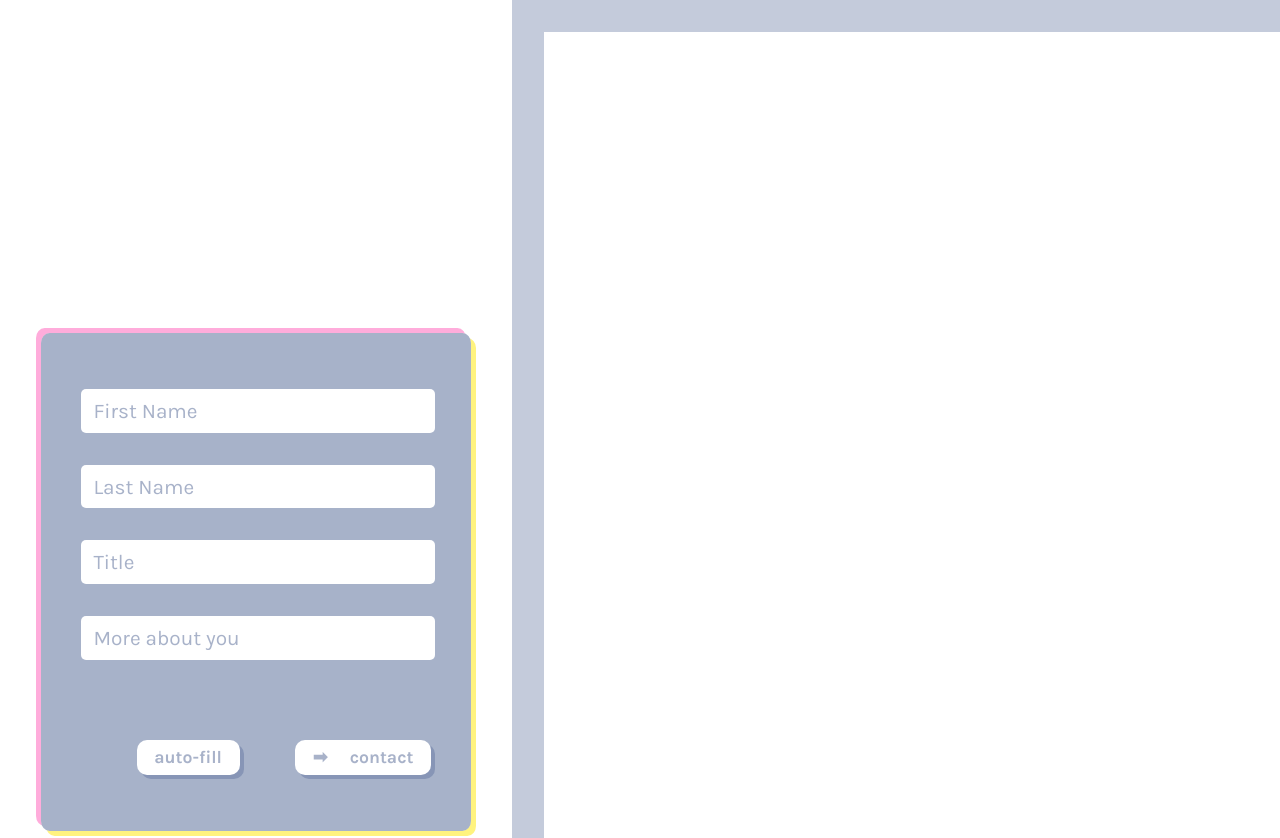
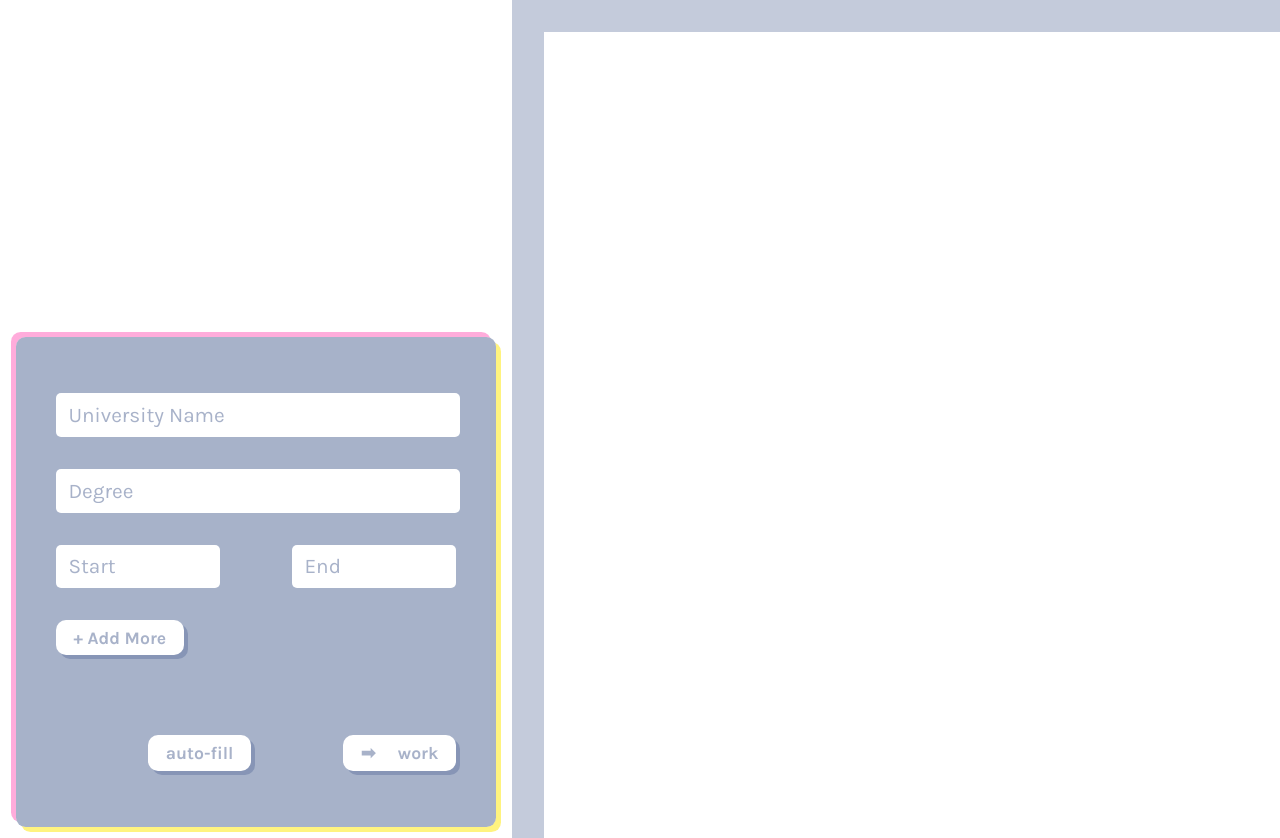
Before and after one commit to xewar/cv-builder, a React (Create React App) app: page / in a window 1280 px wide. Shown: the top 838 px of the page. Built offline with nearby package versions, Linux system fonts and the light colour scheme.

Commit message:
updated jobs and education forms

```diff
--- a/public/index.html
+++ b/public/index.html
@@ -26,17 +26,7 @@
     <title>CV Builder</title>
   </head>
   <body>
-    <noscript>You need to enable JavaScript to run this app.</noscript>
+    <noscript></noscript>
     <div id="root"></div>
-    <!--
-      This HTML file is a template.
-      If you open it directly in the browser, you will see an empty page.
-
-      You can add webfonts, meta tags, or analytics to this file.
-      The build step will place the bundled scripts into the <body> tag.
-
-      To begin the development, run `npm start` or `yarn start`.
-      To create a production bundle, use `npm run build` or `yarn build`.
-    -->
   </body>
 </html>
--- a/src/components/Editor.js
+++ b/src/components/Editor.js
@@ -23,11 +23,20 @@ class Editor extends Component {
       mobile: '',
       city: '',
       skillsList: [],
-      degreesObj: {},
-      jobsObj: {},
-      formElements: ['personal', 'contact', 'skills', 'education', 'work'],
-      currentForm: 'personal',
-      nextForm: 'contact',
+      degreesObj: [{ id: 0, university: '', degree: '', start: '', end: '' }],
+      jobsObj: [
+        {
+          id: 0,
+          organization: '',
+          title: '',
+          start: '',
+          end: '',
+          description: '',
+        },
+      ],
+      formElements: ['education', 'work', 'personal', 'contact', 'skills'],
+      currentForm: 'education',
+      nextForm: 'work',
       prevForm: '',
       showLeftButton: false,
       showRightButton: true,
@@ -40,24 +49,6 @@ class Editor extends Component {
     });
   }
 
-  // if (this.state.currentForm !== 'personal') {
-  //   this.setState({
-  //     showLeftButton: true,
-  //   });
-  // } else if (this.state.currentForm === 'personal') {
-  //   this.setState({
-  //     showLeftButton: false,
-  //   });
-  // }
-  // if (this.state.currentForm === 'work') {
-  //   this.setState({
-  //     showRightButton: false,
-  //   });
-  // } else {
-  //   this.setState({
-  //     showRightButton: true,
-  //   });
-  // }
   switchForm(event) {
     //changes the form that's displayed
     let direction = event.target.className.slice(6); //'Right' or 'Left'
@@ -97,7 +88,6 @@ class Editor extends Component {
 
   render() {
     const displayForm = () => {
-      console.log(this.state.currentForm, 'currentForm');
       if (this.state.currentForm === 'personal') {
         return (
           <Personal
@@ -126,19 +116,13 @@ class Editor extends Component {
             handleChange={this.handleChange}
           />
         );
+      } else if (this.state.currentForm === 'education') {
+        return <Education degreesObj={this.state.degreesObj} />;
+      } else if (this.state.currentForm === 'work') {
+        return (
+          <Work jobsObj={this.state.jobsObj} handleChange={this.handleChange} />
+        );
       }
-      //  else if (this.state.currentForm === 'education') {
-      //   return (
-      //     <Education
-      //       degreesObj={this.state.degreesObj}
-      //       handleChange={this.handleChange}
-      //     />
-      //   );
-      // } else if (this.state.currentForm === 'work') {
-      //   return (
-      //     <Work jobsObj={this.state.jobsObj} handleChange={this.handleChange} />
-      //   );
-      // }
     };
     return (
       <div className="mainContainer">
@@ -178,7 +162,7 @@ class Editor extends Component {
             city={this.state.city}
             skillsList={this.state.skillsList}
             degreesObj={this.state.degreesObj}
-            jobsObj={this.state.jobsObj}
+            // jobsObj={this.state.jobsObj}
           />
         </div>
       </div>
--- a/src/components/Education.js
+++ b/src/components/Education.js
@@ -4,22 +4,53 @@ class Education extends Component {
   constructor(props) {
     super(props);
     this.addEducation = this.addEducation.bind(this);
+    this.handleChange = this.handleChange.bind(this);
   }
-
+  addEducation(event) {
+    event.preventDefault();
+    console.log('to be filled in');
+  }
+  handleChange(event) {
+    const { name, value } = event.target;
+    const { degreesObj } = this.props;
+    let degree = { ...degreesObj[0], [name]: value };
+    degreesObj[0] = degree;
+    this.setState({ degreesObj });
+    console.log(degreesObj);
+  }
   render() {
-    function addEducation(event) {
-      console.log('to be filled in');
-    }
-    const { degreesObj, handleChange } = this.props;
+    const { degreesObj } = this.props;
     return (
       <div className="formInput">
         <input
           placeholder="University Name"
-          name="degreesObj"
-          value={degreesObj}
-          onChange={handleChange}
+          name="university"
+          value={degreesObj[0].university}
+          onChange={this.handleChange}
         />
-        <button onClick={addEducation}>+ Add More</button>
+        <input
+          placeholder="Degree"
+          name="degree"
+          value={degreesObj[0].degree}
+          onChange={this.handleChange}
+        />
+        <div className="dates">
+          <input
+            placeholder="Start"
+            className="date"
+            name="start"
+            value={degreesObj[0].start}
+            onChange={this.handleChange}
+          />
+          <input
+            placeholder="End"
+            className="date"
+            name="end"
+            value={degreesObj[0].end}
+            onChange={this.handleChange}
+          />
+        </div>
+        <button onClick={this.addEducation}>+ Add More</button>
       </div>
     );
   }
--- a/src/components/Preview.js
+++ b/src/components/Preview.js
@@ -5,6 +5,7 @@ class Preview extends Component {
   constructor(props) {
     super(props);
   }
+
   render() {
     const {
       title,
@@ -17,7 +18,9 @@ class Preview extends Component {
       city,
       mobile,
       skillsList,
+      degreesObj,
     } = this.props;
+
     return (
       <div className="cvPreview">
         <div className="paper">
@@ -34,6 +37,7 @@ class Preview extends Component {
             <div className="mobile">{mobile}</div>
             <div className="city">{city}</div>
             <div className="skills">{skillsList}</div>
+            {/* <div className="education">{degreesObj}</div> */}
           </div>
         </div>
       </div>
--- a/src/components/Skills.js
+++ b/src/components/Skills.js
@@ -5,7 +5,7 @@ class Skills extends Component {
     super(props);
   }
   render() {
-    const { skillsList, addMore, handleChange } = this.props;
+    const { skillsList, handleChange } = this.props;
     return (
       <div className="formInput">
         <input
@@ -26,7 +26,7 @@ class Skills extends Component {
           value={skillsList}
           onChange={handleChange}
         />
-        <button onClick={addMore}>+ Add More</button>
+        <button>+ Add More</button>
       </div>
     );
   }
--- a/src/components/Work.js
+++ b/src/components/Work.js
@@ -4,30 +4,62 @@ class Work extends Component {
   constructor(props) {
     super(props);
     this.addMore = this.addMore.bind(this);
+    this.handleChange = this.handleChange.bind(this);
   }
-
+  addMore(event) {
+    event.preventDefault();
+    console.log('to be filled in');
+  }
+  handleChange(event) {
+    const { name, value } = event.target;
+    const { jobsObj } = this.props;
+    let degree = { ...jobsObj[0], [name]: value };
+    jobsObj[0] = degree;
+    this.setState({ jobsObj });
+    console.log(jobsObj[0]);
+  }
   render() {
-    function addMore(event) {
-      console.log('to be filled in');
-    }
-    const { jobsObj, handleChange } = this.props;
+    const { jobsObj } = this.props;
     return (
       <div className="formInput">
-        <div class="job">
+        <div className="job">
           <input
             placeholder="Your Job Title"
-            name="jobsObj"
-            value={jobsObj}
-            onChange={handleChange}
+            name="title"
+            value={jobsObj[0].title}
+            onChange={this.handleChange}
           />
           <input
             placeholder="Company Name"
-            name="jobsObj"
-            value={jobsObj}
-            onChange={handleChange}
+            name="organization"
+            value={jobsObj[0].organization}
+            onChange={this.handleChange}
+          />
+          <div className="dates">
+            <input
+              placeholder="Start"
+              className="date"
+              name="start"
+              value={jobsObj[0].start}
+              onChange={this.handleChange}
+            />
+            <input
+              placeholder="End"
+              className="date"
+              name="end"
+              value={jobsObj[0].end}
+              onChange={this.handleChange}
+            />
+          </div>
+          <textarea
+            placeholder="Description"
+            className="description"
+            name="description"
+            value={jobsObj[0].description}
+            onChange={this.handleChange}
           />
         </div>
-        <button onClick={addMore}>+ Add More</button>
+        <button onClick={this.addMore}>+ Add Job</button>
       </div>
     );
   }
--- a/src/styles/app.css
+++ b/src/styles/app.css
@@ -34,11 +34,12 @@
   display: flex;
   flex-direction: column;
   gap: 5em;
-  width: 350px;
+  width: max-content;
   box-shadow: -5px -5px var(--accent_1), 5px 5px var(--accent_7);
 }
 
-input {
+input,
+.description {
   height: 2em;
   width: 100%;
   border: none;
@@ -49,13 +50,27 @@ input {
 input:focus {
   outline: none;
 }
+.description {
+  height: 6em;
+}
+
+input.date {
+  width: 40%;
+}
 form ::placeholder {
   color: var(--accent_6);
   font-family: Karla;
 }
-
+.dates {
+  width: 400px;
+  display: flex;
+  flex-direction: row;
+  gap: 2em;
+  justify-content: space-between;
+}
 form,
-.formInput {
+.formInput,
+.job {
   display: flex;
   flex-direction: column;
   gap: 2em;
```
